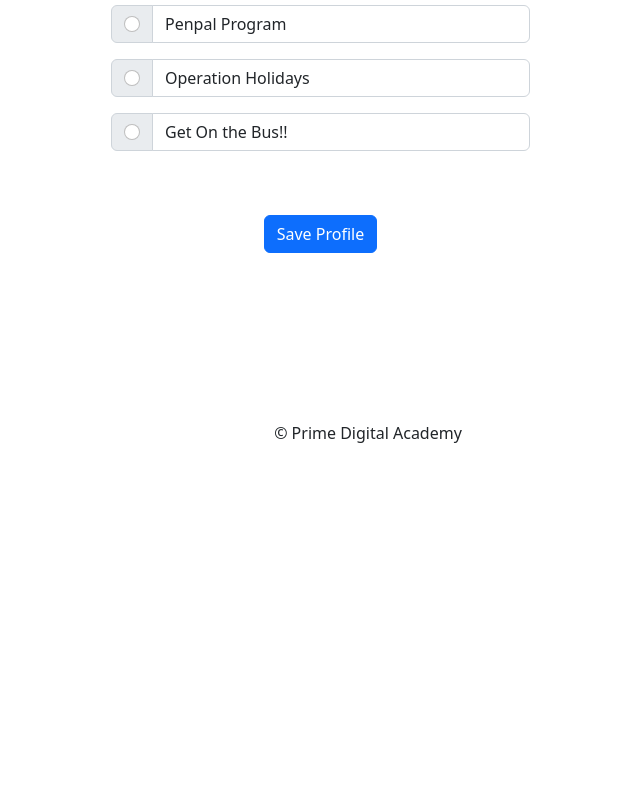
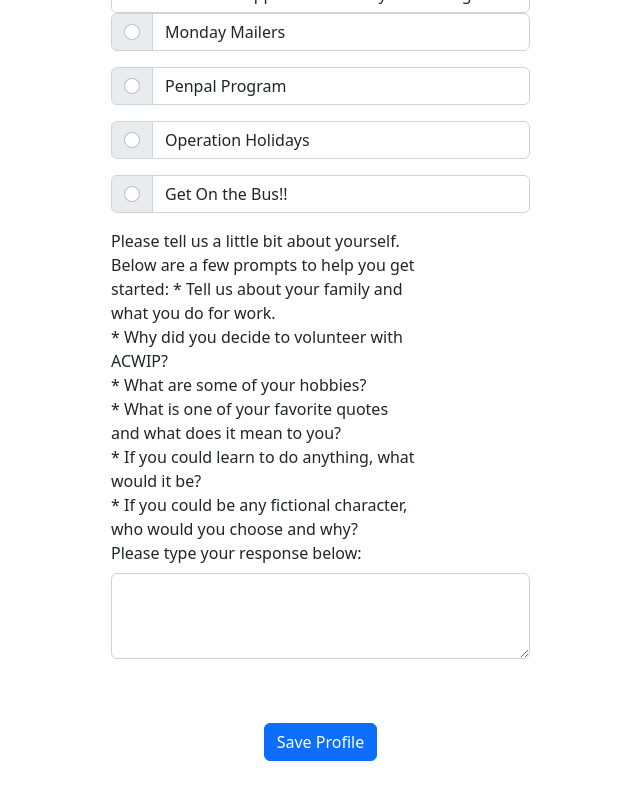
Before and after one commit to prime-mcgowan/solo_ACWIP, a React (Create React App) app: page /#/volunteerForm in a window 1280 px wide. Shown: the part 838-1638 px from the top of the page, without its empty margins (272-912 px from the left). Before the commit the page ends 1303 px from the top, so only its background shows below. Built offline with nearby package versions, Linux system fonts and the light colour scheme; no server answers.

Commit message:
profile response portion of profile written

```diff
--- a/src/components/VolunteerForm/VolunteerForm.jsx
+++ b/src/components/VolunteerForm/VolunteerForm.jsx
@@ -81,8 +81,9 @@ function VolunteerForm() {
 
                     <div className="col-md-12"><label className="labels">Address</label><input type="text" className="form-control" placeholder="enter address" value=""/></div>
                     <div className="col-md-12"><label className="labels">Apartment or Suite</label><input type="text" className="form-control" placeholder="apartment or suite number" value=""/></div>
+                    <div className="col-md-12"><label className="labels">City</label><input type="text" className="form-control" placeholder="city" value=""/></div>
+                    <div className="col-md-12"><label className="labels">State</label><input type="text" className="form-control" placeholder="state" value=""/></div>
                     <div className="col-md-12"><label className="labels">Zip Code</label><input type="text" className="form-control" placeholder="zip code" value=""/></div>
-                    <div className="col-md-12"><label className="labels">State</label><input type="text" className="form-control" placeholder="state" value=""/></div>
                 </div>
 
 
@@ -128,8 +129,32 @@ function VolunteerForm() {
             {/* End of radio button section */}
 
 
+                {/* <input class="form-control" type="text"
+                value="Please tell us a little bit about yourself. Here are a few things you could include:
+                fjkldjfkdjfljfl"  */}
 
 
+
+                <div className="row mt-9">
+                <div className="col-md-9"><label className="labels">
+                    Please tell us a little bit about yourself. <br></br>Below are a few prompts to help you get started:
+                    * Tell us about your family and what you do for work.<br></br>
+                    * Why did you decide to volunteer with ACWIP?<br></br>
+                    * What are some of your hobbies?<br></br>
+                    * What is one of your favorite quotes and what does it mean to you?<br></br>
+                    * If you could learn to do anything, what would it be?<br></br>
+                    * If you could be any fictional character, who would you choose and why?
+                    </label></div>
+                </div>
+
+
+
+
+
+                <div class="mb-3">
+                    <label for="exampleFormControlTextarea1" class="form-label">Please type your response below:</label>
+                    <textarea class="form-control" id="exampleFormControlTextarea1" rows="3"></textarea>
+                </div>
 
 
 
```
